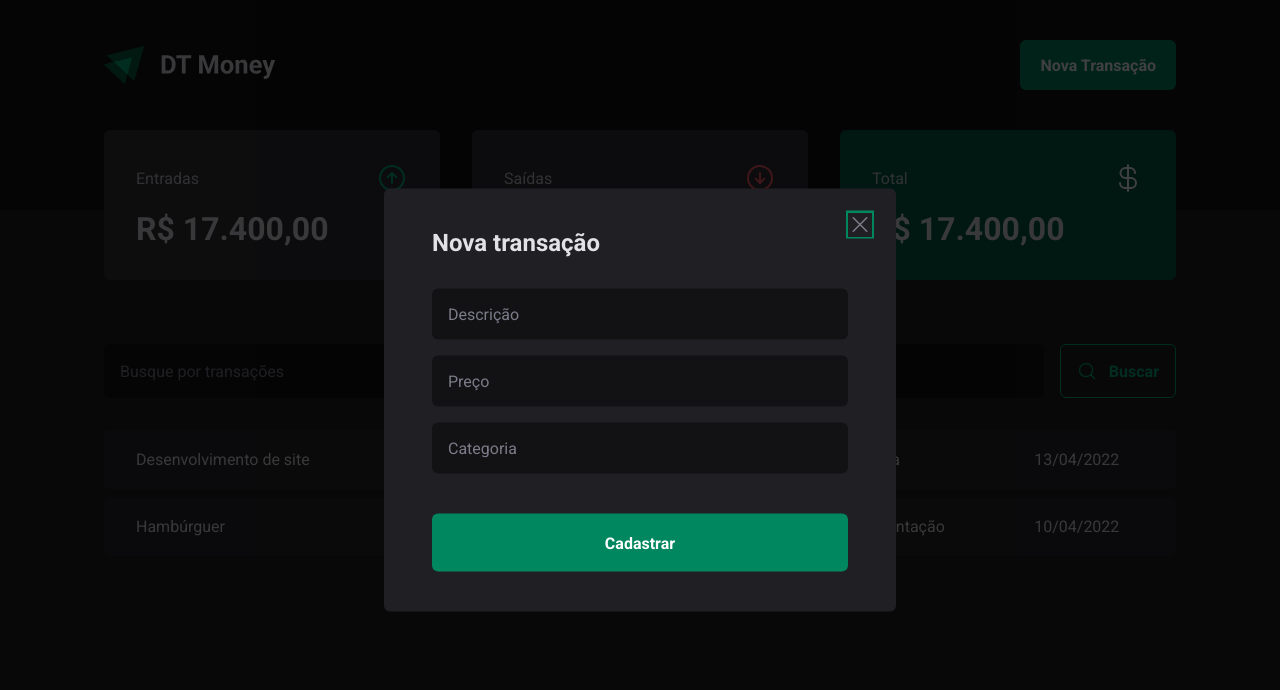
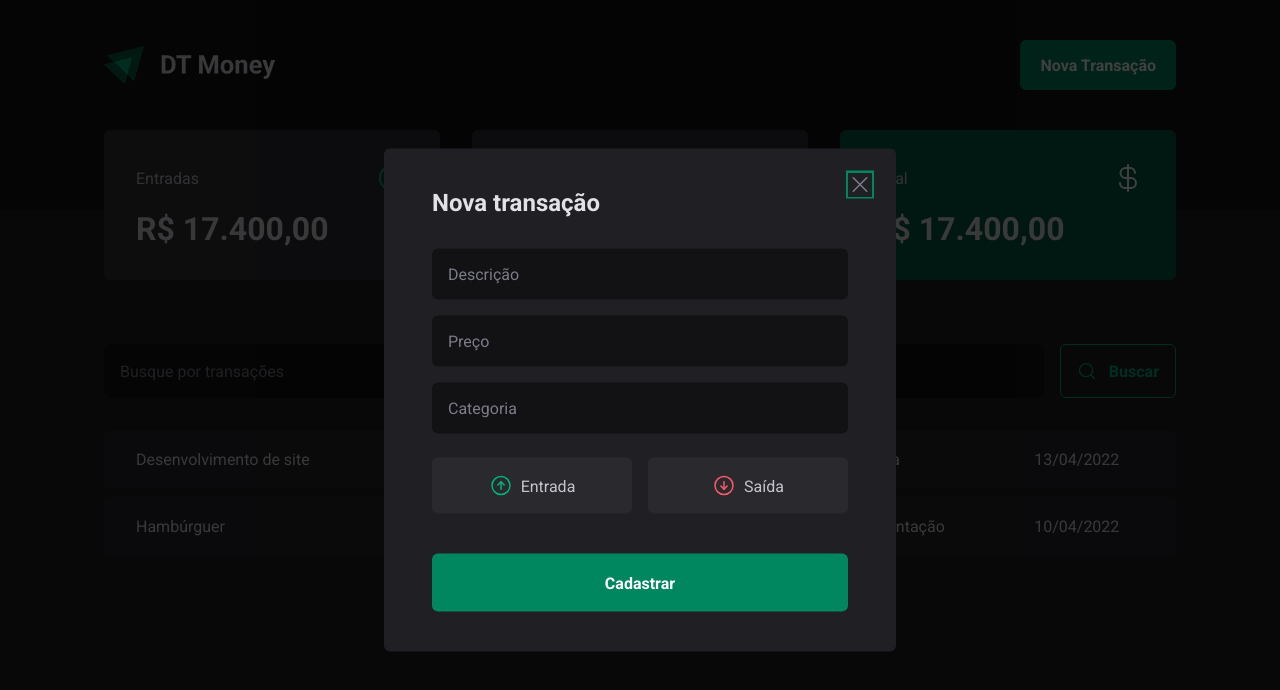
Before and after one commit to DiogoKasteller/DT-Money, a React (Vite) app: page / in a window 1280 px wide. Both pictures are taken after a click on the button "Nova Transação". Shown: the top 690 px of the page. Built offline with nearby package versions, Linux system fonts and the light colour scheme.

Commit message:
adding "income" and "outcome" buttons

```diff
--- a/src/components/NewTransactionModal/index.tsx
+++ b/src/components/NewTransactionModal/index.tsx
@@ -1,6 +1,12 @@
 import * as Dialog from "@radix-ui/react-dialog"
-import { CloseButton, Content, Overlay } from "./styles"
-import { X } from "phosphor-react"
+import {
+  CloseButton,
+  Content,
+  Overlay,
+  TransactionType,
+  TransactionTypeButton,
+} from "./styles"
+import { ArrowCircleDown, ArrowCircleUp, X } from "phosphor-react"
 
 export function NewTransactionModal() {
   return (
@@ -19,6 +25,18 @@
           <input type="number" placeholder="Preço" required />
           <input type="text" placeholder="Categoria" required />
 
+          <TransactionType>
+            <TransactionTypeButton variant="income">
+              <ArrowCircleUp size={24} />
+              Entrada
+            </TransactionTypeButton>
+
+            <TransactionTypeButton variant="outcome">
+              <ArrowCircleDown size={24} />
+              Saída
+            </TransactionTypeButton>
+          </TransactionType>
+
           <button type="submit">Cadastrar</button>
         </form>
       </Content>
--- a/src/components/NewTransactionModal/styles.ts
+++ b/src/components/NewTransactionModal/styles.ts
@@ -67,3 +67,34 @@
   cursor: pointer;
   color: ${(props) => props.theme["gray-500"]};
 `
+
+export const TransactionType = styled.div`
+  display: grid;
+  grid-template-columns: repeat(2, 1fr);
+  gap: 1rem;
+  margin-top: 0.5rem;
+`
+
+interface TransactionTypeButtonProps {
+  variant: "income" | "outcome"
+}
+
+export const TransactionTypeButton = styled.button<TransactionTypeButtonProps>`
+  background: ${(props) => props.theme["gray-700"]};
+  padding: 1rem;
+  display: flex;
+  align-items: center;
+  justify-content: center;
+  gap: 0.5rem;
+  border-radius: 6px;
+  cursor: pointer;
+  border: 0;
+  color: ${(props) => props.theme["gray-300"]};
+
+  svg {
+    color: ${(props) =>
+      props.variant === "income"
+        ? props.theme["green-300"]
+        : props.theme["red-300"]};
+  }
+`
```
